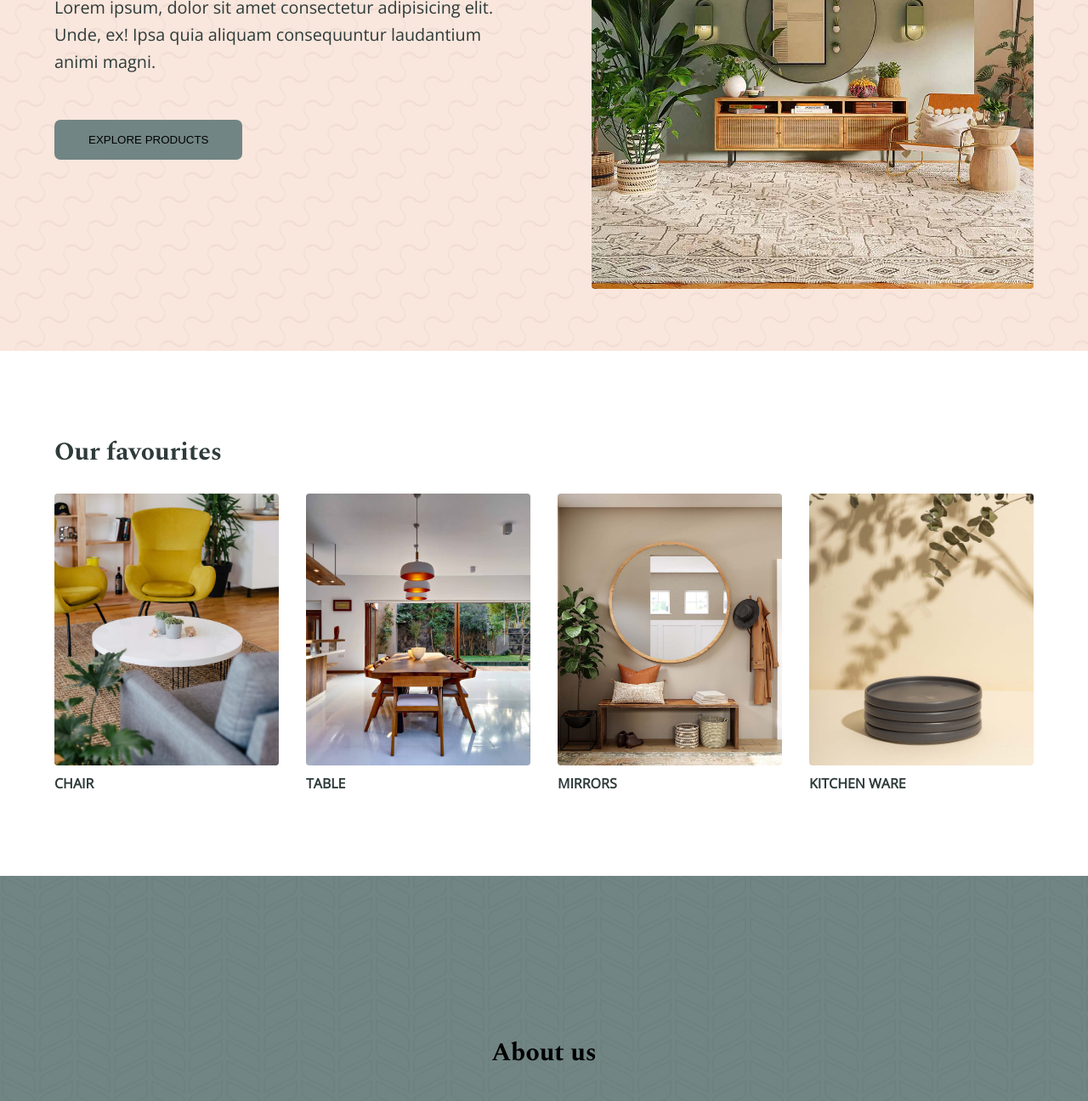
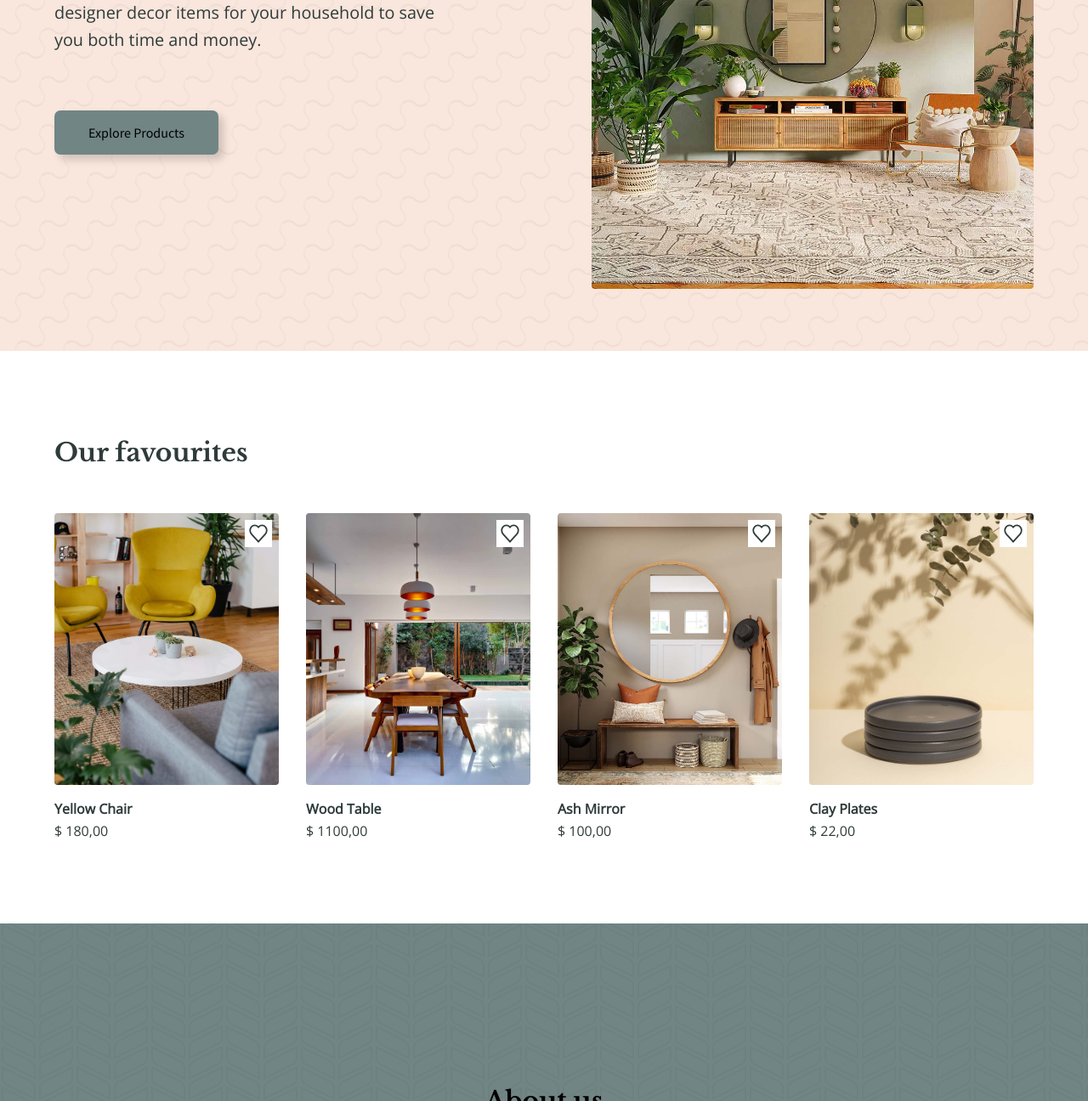
Before and after one commit to Jimbozz/james-badenhorst_design-2_ma3, a plain HTML site: page index.html in a window 1280 px wide. Shown: the part 324-1620 px from the top of the page at 85% size. Drawn offline with nearby package versions, Linux system fonts and the light colour scheme.

Commit message:
final commit

```diff
--- a/css/global.css
+++ b/css/global.css
@@ -17,20 +17,20 @@ body {
 }
 
 body {
-  font-family: var(--text-paragraph);
+  font-family: var(--text-paragraph), sans-serif;
   font-size: calc(16px + 0.3vw);
   line-height: 1.6;
   margin: 0;
   padding: 0;
   color: var(--color-text);
-  background-color: var(--color-main);
 }
 
 h1,
 h2,
-h3 {
-  font-family: var(--text-heading), sans-serif, Verdana, Geneva, Tahoma,
-    sans-serif;
+h3,
+h4 {
+  font-family: var(--text-heading), serif;
+  margin-bottom: 3rem;
 }
 
 ul {
--- a/css/imports/buttons.css
+++ b/css/imports/buttons.css
@@ -11,5 +11,8 @@ button {
 .hero-button {
   background-color: var(--color-light-green);
   color: black;
-  margin-top: 2rem;
+  margin-top: 3rem;
+  box-shadow: #00000029 6px 6px 10px;
+  font-size: 1rem;
+  font-family: var(--text-button);
 }
--- a/css/imports/variables.css
+++ b/css/imports/variables.css
@@ -1,6 +1,7 @@
 :root {
-  --text-heading: "spectral";
-  --text-paragraph: "open sans";
+  --text-heading: "Libre Baskerville";
+  --text-button: "Source Sans Pro";
+  --text-paragraph: "Open Sans";
   /* --color-nav-links: #f5b736; */
   --color-text: #2e3b3a;
   --color-main: #f8e5db;
--- a/css/index.css
+++ b/css/index.css
@@ -17,9 +17,14 @@
 }
 
 .hero-title {
-  font-size: 4rem;
-  margin: 0px;
+  font-size: xxx-large;
+  margin-top: 0px;
+  margin-bottom: 2rem;
   line-height: 1.2;
+}
+
+.hero p {
+  max-width: 90%;
 }
 
 .hero-image {
@@ -46,11 +51,16 @@
   grid-gap: 2rem;
 }
 
-/* .card-item {
-  flex: 1;
-} */
+.card-item {
+  font-size: 1rem;
+  position: relative;
+}
 
-.card-item img {
+.card-item p {
+  margin: 0px;
+}
+
+.card-img {
   width: 100%;
   height: 20rem;
   object-fit: cover;
@@ -58,9 +68,19 @@
 }
 
 .favourites-title {
-  text-transform: uppercase;
+  font-family: var(--text-paragraph);
+  margin-top: 0.5rem;
   font-weight: bold;
-  font-size: 1rem;
+}
+
+.favourite-icon {
+  position: absolute;
+  top: 8px;
+  right: 8px;
+  height: auto;
+  width: 2rem;
+  background: white;
+  padding: 5px;
 }
 
 /*about*/
@@ -83,6 +103,7 @@
 
 .range {
   padding: 4rem;
+  background-color: var(--color-main);
 }
 
 .range-heading {
@@ -92,7 +113,7 @@
 .range-container {
   display: flex;
   flex-direction: column;
-  gap: 5rem;
+  gap: 9rem;
 }
 
 .range-container .range-item {
@@ -109,9 +130,10 @@
   margin: 0px;
 }
 
-/* .range-content {
-  min-width: 300px;
-} */
+.range-content p {
+  font-size: 1.1rem;
+  max-width: 80%;
+}
 
 .range-item img {
   width: 100%;
--- a/css/media.css
+++ b/css/media.css
@@ -7,9 +7,16 @@
   .reverse {
     flex-direction: row;
   }
+  .hero {
+    display: block;
+  }
 
   .hero-button {
     margin-top: 1rem;
+  }
+
+  .hero-image {
+    display: none;
   }
 
   .hero-products {
@@ -20,8 +27,20 @@
     padding: 7rem 3rem;
   }
 
+  .about-content {
+    width: 75vw;
+  }
+
+  .range-container {
+    gap: 5rem;
+  }
+
   .range-item {
     gap: 2rem;
+  }
+
+  .range-content p {
+    max-width: 100%;
   }
 }
 
--- a/css/products.css
+++ b/css/products.css
@@ -13,6 +13,7 @@ header {
   margin: 0 auto;
   text-align: center;
   color: white;
+  width: 80%;
 }
 
 .hero-container {
@@ -34,7 +35,7 @@ header {
   background-image: url(/assets/images/homeland-product-hero.jpg);
   background-size: cover;
   background-position: center;
-  filter: contrast(100%) brightness(70%);
+  filter: contrast(100%) brightness(41%);
 }
 
 .hero-products div {
@@ -79,6 +80,7 @@ header {
 
 .card-item {
   position: relative;
+  font-size: 1rem;
 }
 
 .card-image {
@@ -89,9 +91,10 @@ header {
 }
 
 .product-title {
-  text-transform: uppercase;
+  /* text-transform: uppercase; */
   font-weight: bold;
-  font-size: 1rem;
+  font-family: var(--text-paragraph);
+  margin-top: 0.5rem;
 }
 
 .favourite-icon {
@@ -103,3 +106,7 @@ header {
   background: white;
   padding: 5px;
 }
+
+.card-item p {
+  margin: 0px;
+}
--- a/index.html
+++ b/index.html
@@ -11,12 +11,13 @@
     <link rel="preconnect" href="https://fonts.googleapis.com" />
     <link rel="preconnect" href="https://fonts.gstatic.com" crossorigin />
     <link
-      href="https://fonts.googleapis.com/css2?family=Open+Sans:wght@300;400&family=Spectral:wght@400;700&display=swap"
+      href="https://fonts.googleapis.com/css2?family=Libre+Baskerville:wght@400;700&family=Open+Sans&family=Source+Sans+Pro&display=swap"
       rel="stylesheet"
     />
     <link rel="stylesheet" href="css/global.css" />
+    <link rel="stylesheet" href="css/index.css" />
     <link rel="stylesheet" href="css/media.css" />
-    <link rel="stylesheet" href="css/index.css" />
+
     <title>Home page | Homeland</title>
   </head>
   <body class="page-wrapper">
@@ -44,12 +45,12 @@
         </header>
         <div class="hero">
           <div>
-            <h1 class="hero-title">Let us decorate your home.</h1>
+            <h1 class="hero-title">Let us decorate your home</h1>
             <p>
-              Lorem ipsum, dolor sit amet consectetur adipisicing elit. Unde,
-              ex! Ipsa quia aliquam consequuntur laudantium animi magni.
+              We have handpicked the finest collection of designer decor items
+              for your household to save you both time and money.
             </p>
-            <button class="hero-button">EXPLORE PRODUCTS</button>
+            <button class="hero-button">Explore Products</button>
           </div>
           <div>
             <img
@@ -65,31 +66,59 @@
         <div class="favourites-cards">
           <div class="card-item">
             <img
+              class="card-img"
               src="assets/images/the-yellow-chair.jpg"
               alt="yellow chair and grey sofa"
             />
-            <div class="favourites-title">Chair</div>
+            <img
+              class="favourite-icon"
+              src="/assets/icons/heart-icon.svg"
+              alt="icon of a heart"
+            />
+            <div class="favourites-title">Yellow Chair</div>
+            <p>$ 180,00</p>
           </div>
           <div class="card-item">
             <img
+              class="card-img"
               src="assets/images/solid-teak-table.jpg"
               alt="solid wooden table and chairs in white room."
             />
-            <div class="favourites-title">Table</div>
+            <img
+              class="favourite-icon"
+              src="/assets/icons/heart-icon.svg"
+              alt="icon of a heart"
+            />
+            <div class="favourites-title">Wood Table</div>
+            <p>$ 1100,00</p>
           </div>
           <div class="card-item">
             <img
+              class="card-img"
               src="assets/images/ash-mirror.jpg"
               alt="large round mirror above wooden bench."
             />
-            <div class="favourites-title">Mirrors</div>
+            <img
+              class="favourite-icon"
+              src="/assets/icons/heart-icon.svg"
+              alt="icon of a heart"
+            />
+            <div class="favourites-title">Ash Mirror</div>
+            <p>$ 100,00</p>
           </div>
           <div class="card-item">
             <img
+              class="card-img"
               src="assets/images/grey-clay-set.jpg"
               alt="stack of grey ceraamin plates."
             />
-            <div class="favourites-title">kitchen ware</div>
+            <img
+              class="favourite-icon"
+              src="/assets/icons/heart-icon.svg"
+              alt="icon of a heart"
+            />
+            <div class="favourites-title">Clay Plates</div>
+            <p>$ 22,00</p>
           </div>
         </div>
       </section>
```
Also changed, not shown: products.html (+16 -13 lines).
